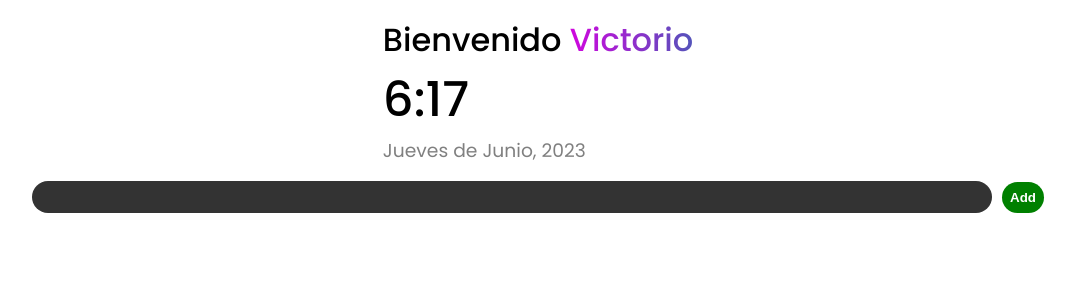
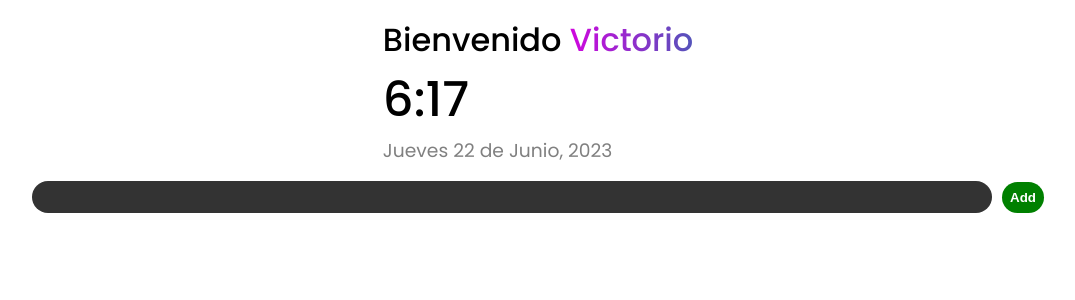
Before and after one commit to Victorioo/todoList-react, a React (Vite) app: page / in a window 1280 px wide. Shown: the top 300 px of the page, without its empty margins (102-1177 px from the left). Built offline with nearby package versions, Linux system fonts and the light colour scheme.

Commit message:
fixed date

```diff
--- a/src/components/FechaDia.jsx
+++ b/src/components/FechaDia.jsx
@@ -28,12 +28,13 @@ function FechaDia() {
 
   const obtenerFechaActual = new Date();
   const diaActual = daysOfWeek[obtenerFechaActual.getDay()];
+  const fechaActual = obtenerFechaActual.getDate()
   const mesActual = monthsOfYear[obtenerFechaActual.getMonth()]
   const añoActual = obtenerFechaActual.getFullYear();
 
   return (
     <div>
-      <h3>{diaActual} de {mesActual}, {añoActual}</h3>
+      <h3>{diaActual} {fechaActual} de {mesActual}, {añoActual}</h3>
     </div>
   );
 }
```
